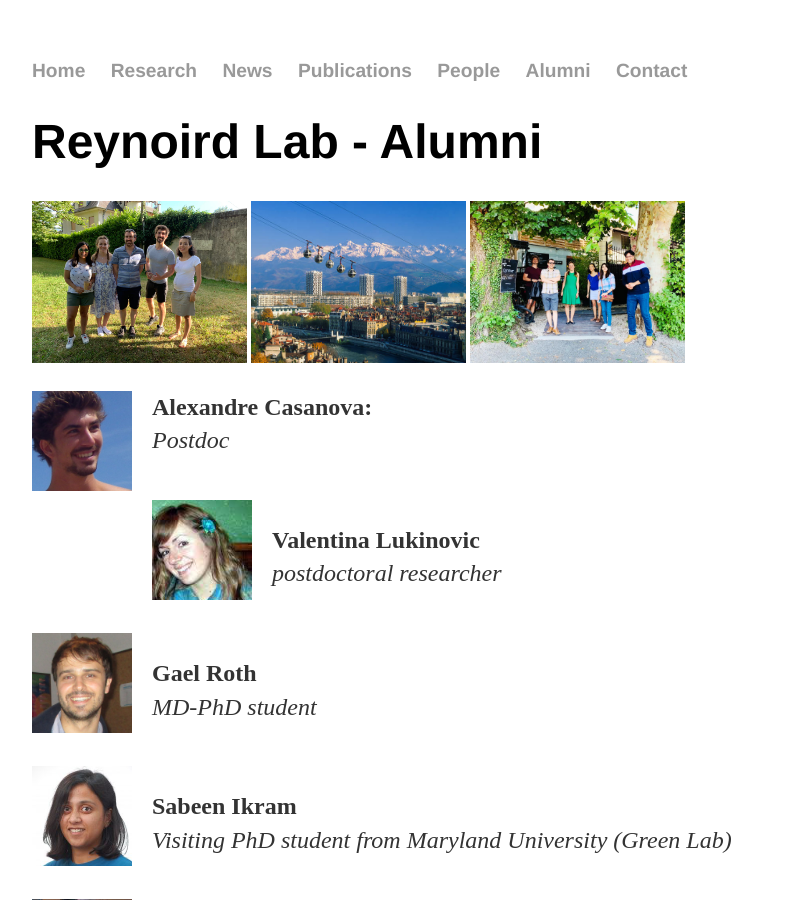
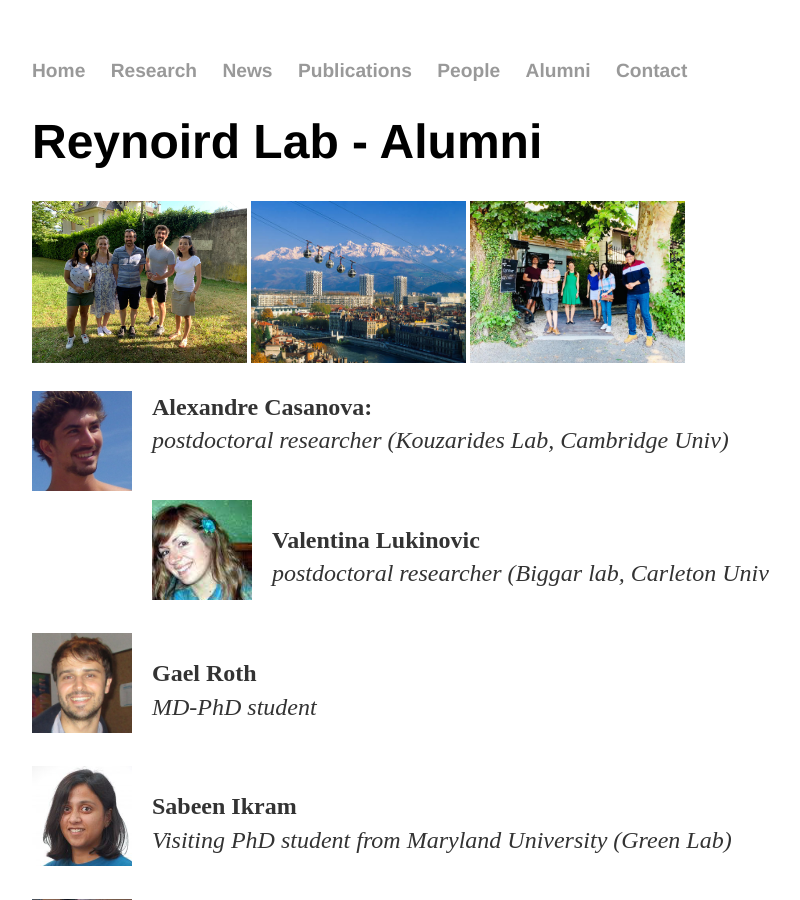
Before and after one commit to Reynoird-Lab/Reynoird-lab.github.io, a Jekyll site: the page built from Alumni/index.html, in a window 1280 px wide and 900 px high. Shown: the whole window, without its empty margins (160-960 px from the left). Built offline with Jekyll 4.4.1, drawn with Linux system fonts in a browser that asks for light colours; Markdown is read by kramdown in place of the engine named in the settings.

Commit message:
Update index.html

```diff
--- a/Alumni/index.html
+++ b/Alumni/index.html
@@ -7,9 +7,9 @@
 <img src="https://reynoird-lab.github.io/Images/sortie_parc.jpg" alt="Reynoird lab retreat 1" width="215" /> <img src="https://reynoird-lab.github.io/Images/grenoble.jpg" width="215" /> <img src="https://reynoird-lab.github.io/Images/sortie_resto.jpg" alt="Reynoird lab retreat 2" width="215" />
 
 <p>
-		<a href="https://www.researchgate.net/profile/Alexandre_Casanova"> <img alt="AC" src="https://reynoird-lab.github.io/Images/Alexandre_Casanova.jpg" style="margin: 0px 20px 10px 0px;" align="left" width="100"/> </a> <p><b>Alexandre Casanova: </b><br><i>Postdoc</i><br></p>
+		<a href="https://www.researchgate.net/profile/Alexandre_Casanova"> <img alt="AC" src="https://reynoird-lab.github.io/Images/Alexandre_Casanova.jpg" style="margin: 0px 20px 10px 0px;" align="left" width="100"/> </a> <p><b>Alexandre Casanova: </b><br><i>postdoctoral researcher (Kouzarides Lab, Cambridge Univ)</i><br></p>
 <br>
-		<a href="https://www.researchgate.net/profile/Valentina_Lukinovic"> <img alt="VL" src="https://reynoird-lab.github.io/Images/valentina_lukinovic.jpg" style="margin: 0px 20px 10px 0px;" align="left" width="100"/></a> <p><b>Valentina Lukinovic</b><br> <i>postdoctoral researcher</i></p>
+		<a href="https://www.researchgate.net/profile/Valentina_Lukinovic"> <img alt="VL" src="https://reynoird-lab.github.io/Images/valentina_lukinovic.jpg" style="margin: 0px 20px 10px 0px;" align="left" width="100"/></a> <p><b>Valentina Lukinovic</b><br> <i>postdoctoral researcher (Biggar lab, Carleton Univ</i></p>
 <br>
 		<a href="https://www.researchgate.net/profile/Gael_Roth"> <img alt=GR" src="https://reynoird-lab.github.io/Images/gael_roth.jpg" style="margin: 0px 20px 10px 0px;" align="left" width="100"/></a> <p><b>Gael Roth</b> <br><i>MD-PhD student</i></p>
 <br>
```
